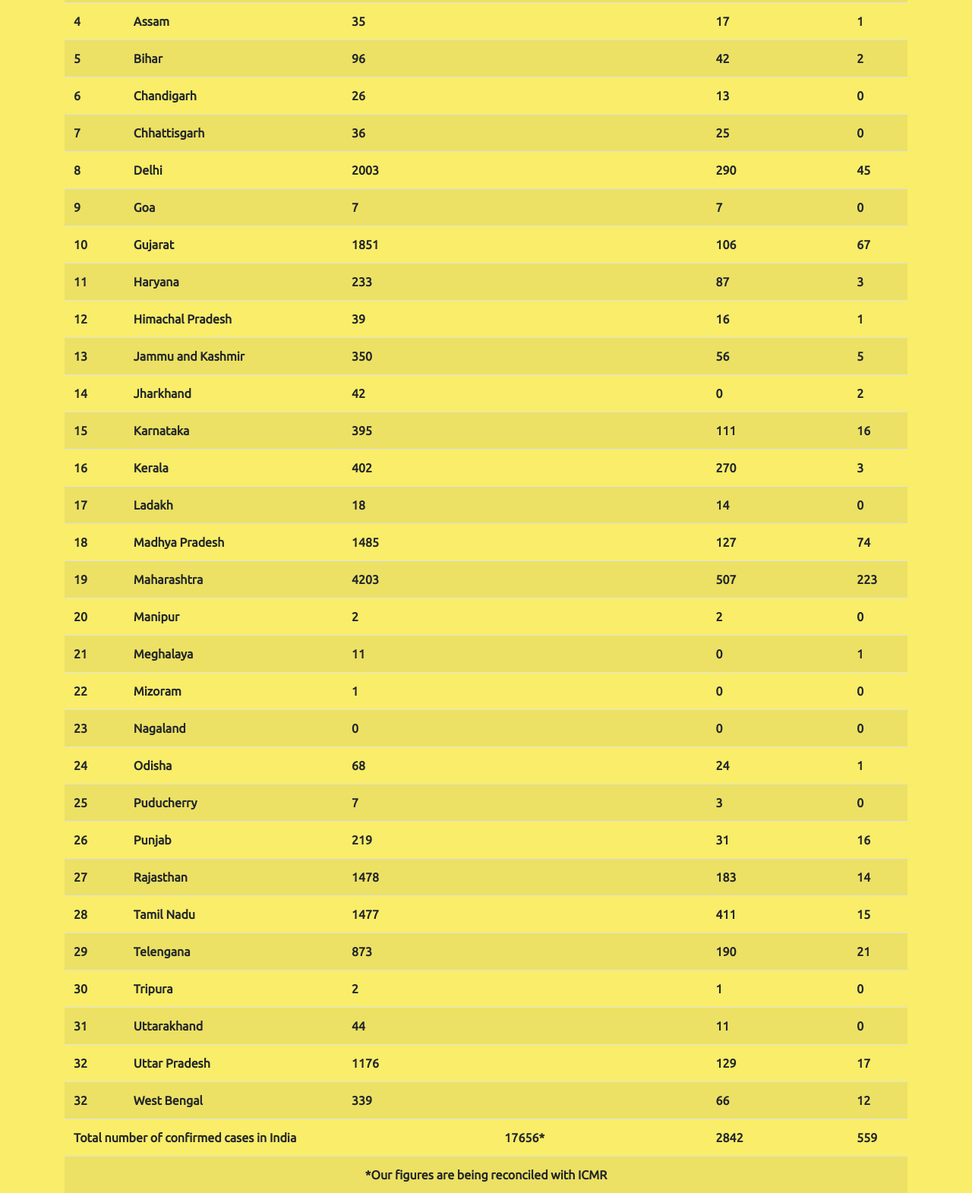
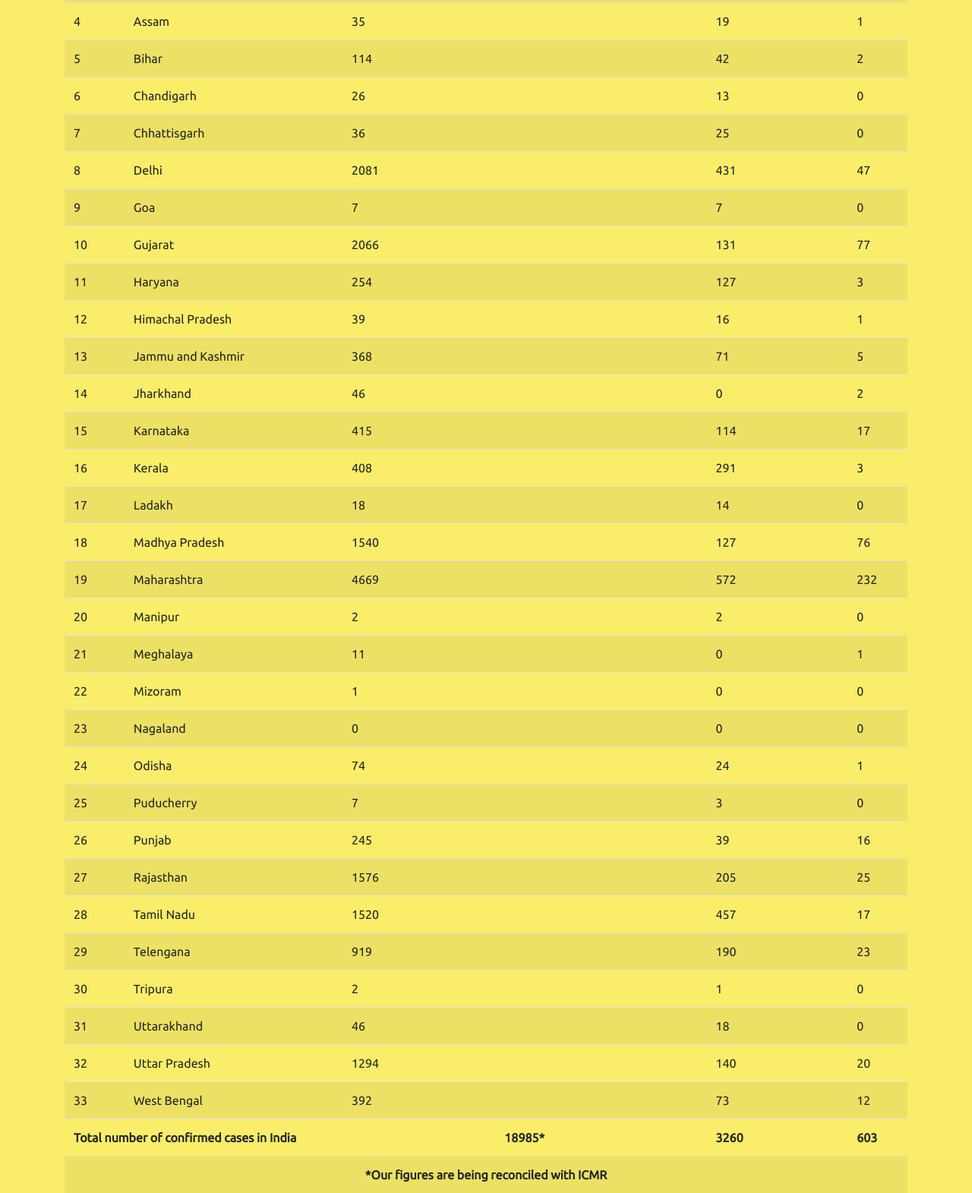
Before and after one commit to arsharaj/corona-tracker-website, a plain HTML site: page index.html in a window 1280 px wide. Shown: the part 723-2294 px from the top of the page at 76% size. Drawn offline with nearby package versions, Linux system fonts and the light colour scheme.

Commit message:
21 April 10:34PM

```diff
--- a/index.html
+++ b/index.html
@@ -11,7 +11,8 @@
   <meta name="viewport" content="width=device-width, initial-scale=1, shrink-to-fit=no">
   <title>Corona Tracker India</title>
   <link rel="shortcut icon" href="favicon.ico">
-  <link rel="stylesheet" href="https://stackpath.bootstrapcdn.com/bootstrap/4.4.1/css/bootstrap.min.css" integrity="sha384-Vkoo8x4CGsO3+Hhxv8T/Q5PaXtkKtu6ug5TOeNV6gBiFeWPGFN9MuhOf23Q9Ifjh" crossorigin="anonymous">
+  <link rel="stylesheet" href="https://stackpath.bootstrapcdn.com/bootstrap/4.4.1/css/bootstrap.min.css"
+    integrity="sha384-Vkoo8x4CGsO3+Hhxv8T/Q5PaXtkKtu6ug5TOeNV6gBiFeWPGFN9MuhOf23Q9Ifjh" crossorigin="anonymous">
   <link href="https://fonts.googleapis.com/css2?family=Ubuntu&display=swap" rel="stylesheet">
   <link rel="stylesheet" href="css/styles.css">
 </head>
@@ -22,7 +23,8 @@
     <a class="navbar-brand" href="#">
       <img src="images/logo.png" alt="logo" width="50">
     </a>
-    <button class="navbar-toggler" type="button" data-toggle="collapse" data-target="#navbarNav" aria-controls="navbarNav" aria-expanded="false" aria-label="Toggle navigation">
+    <button class="navbar-toggler" type="button" data-toggle="collapse" data-target="#navbarNav"
+      aria-controls="navbarNav" aria-expanded="false" aria-label="Toggle navigation">
       <span class="navbar-toggler-icon"></span>
     </button>
     <div class="collapse navbar-collapse" id="navbarNav">
@@ -54,16 +56,16 @@
             <tr>
               <td scope="row">1</td>
               <td>Active Cases</td>
-              <td>14255</td>
+              <td>15122</td>
             </tr>
             <tr>
               <td scope="row">2</td>
               <td>Cured / Discharged</td>
-              <td>2841</td>
+              <td>3259</td>
             <tr>
               <td scope="row">3</td>
               <td>Deaths</td>
-              <td>559</td>
+              <td>603</td>
             </tr>
             <tr>
               <td scope="row">4</td>
@@ -80,7 +82,7 @@
     <div class="container">
       <h1 class="heading">Statewise Stats</h1>
       <div class="table-responsive">
-        <table class="table table-striped" style="font-weight:bold">
+        <table class="table table-striped">
           <thead>
             <tr>
               <th><strong>S. No.</strong></th>
@@ -94,35 +96,35 @@
             <tr>
               <td>1</td>
               <td>Andaman and Nicobar Islands</td>
-              <td>15</td>
+              <td>16</td>
               <td>11</td>
               <td>0</td>
             </tr>
             <tr>
               <td>2</td>
               <td>Andhra Pradesh</td>
-              <td>722</td>
-              <td>92</td>
-              <td>20</td>
+              <td>757</td>
+              <td>96</td>
+              <td>22</td>
             </tr>
             <tr>
               <td>3</td>
               <td>Arunachal Pradesh</td>
               <td>1</td>
-              <td>0</td>
+              <td>1</td>
               <td>0</td>
             </tr>
             <tr>
               <td>4</td>
               <td>Assam</td>
               <td>35</td>
-              <td>17</td>
+              <td>19</td>
               <td>1</td>
             </tr>
             <tr>
               <td>5</td>
               <td>Bihar</td>
-              <td>96</td>
+              <td>114</td>
               <td>42</td>
               <td>2</td>
             </tr>
@@ -143,9 +145,9 @@
             <tr>
               <td>8</td>
               <td>Delhi</td>
-              <td>2003</td>
-              <td>290</td>
-              <td>45</td>
+              <td>2081</td>
+              <td>431</td>
+              <td>47</td>
             </tr>
             <tr>
               <td>9</td>
@@ -157,15 +159,15 @@
             <tr>
               <td>10</td>
               <td>Gujarat</td>
-              <td>1851</td>
-              <td>106</td>
-              <td>67</td>
+              <td>2066</td>
+              <td>131</td>
+              <td>77</td>
             </tr>
             <tr>
               <td>11</td>
               <td>Haryana</td>
-              <td>233</td>
-              <td>87</td>
+              <td>254</td>
+              <td>127</td>
               <td>3</td>
             </tr>
             <tr>
@@ -178,29 +180,29 @@
             <tr>
               <td>13</td>
               <td>Jammu and Kashmir</td>
-              <td>350</td>
-              <td>56</td>
+              <td>368</td>
+              <td>71</td>
               <td>5</td>
             </tr>
             <tr>
               <td>14</td>
               <td>Jharkhand</td>
-              <td>42</td>
+              <td>46</td>
               <td>0</td>
               <td>2</td>
             </tr>
             <tr>
               <td>15</td>
               <td>Karnataka</td>
-              <td>395</td>
-              <td>111</td>
-              <td>16</td>
+              <td>415</td>
+              <td>114</td>
+              <td>17</td>
             </tr>
             <tr>
               <td>16</td>
               <td>Kerala</td>
-              <td>402</td>
-              <td>270</td>
+              <td>408</td>
+              <td>291</td>
               <td>3</td>
             </tr>
             <tr>
@@ -213,16 +215,16 @@
             <tr>
               <td>18</td>
               <td>Madhya Pradesh</td>
-              <td>1485</td>
+              <td>1540</td>
               <td>127</td>
-              <td>74</td>
+              <td>76</td>
             </tr>
             <tr>
               <td>19</td>
               <td>Maharashtra</td>
-              <td>4203</td>
-              <td>507</td>
-              <td>223</td>
+              <td>4669</td>
+              <td>572</td>
+              <td>232</td>
             </tr>
             <tr>
               <td>20</td>
@@ -255,7 +257,7 @@
             <tr>
               <td>24</td>
               <td>Odisha</td>
-              <td>68</td>
+              <td>74</td>
               <td>24</td>
               <td>1</td>
             </tr>
@@ -269,30 +271,30 @@
             <tr>
               <td>26</td>
               <td>Punjab</td>
-              <td>219</td>
-              <td>31</td>
+              <td>245</td>
+              <td>39</td>
               <td>16</td>
             </tr>
             <tr>
               <td>27</td>
               <td>Rajasthan</td>
-              <td>1478</td>
-              <td>183</td>
-              <td>14</td>
+              <td>1576</td>
+              <td>205</td>
+              <td>25</td>
             </tr>
             <tr>
               <td>28</td>
               <td>Tamil Nadu</td>
-              <td>1477</td>
-              <td>411</td>
-              <td>15</td>
+              <td>1520</td>
+              <td>457</td>
+              <td>17</td>
             </tr>
             <tr>
               <td>29</td>
               <td>Telengana</td>
-              <td>873</td>
+              <td>919</td>
               <td>190</td>
-              <td>21</td>
+              <td>23</td>
             </tr>
             <tr>
               <td>30</td>
@@ -304,36 +306,37 @@
             <tr>
               <td>31</td>
               <td>Uttarakhand</td>
-              <td>44</td>
-              <td>11</td>
+              <td>46</td>
+              <td>18</td>
               <td>0</td>
             </tr>
             <tr>
               <td>32</td>
               <td>Uttar Pradesh</td>
-              <td>1176</td>
-              <td>129</td>
-              <td>17</td>
+              <td>1294</td>
+              <td>140</td>
+              <td>20</td>
             </tr>
             <tr>
-              <td>32</td>
+              <td>33</td>
               <td>West Bengal</td>
-              <td>339</td>
-              <td>66</td>
+              <td>392</td>
+              <td>73</td>
               <td>12</td>
             </tr>
             <tr>
               <td colspan="2"><strong><span>Total number of confirmed cases in India</span></strong></td>
-              <td align="center" style="text-align:center;"><strong>17656*</strong></td>
+              <td align="center" style="text-align:center;"><strong>18985*</strong></td>
               <td>
-                <strong>2842</strong>
+                <strong>3260</strong>
               </td>
               <td>
-                <strong>559</strong>
+                <strong>603</strong>
               </td>
             </tr>
             <tr>
-              <td align="center" colspan="5" style="text-align:center;"><strong>*Our figures are being reconciled with ICMR</strong></td>
+              <td align="center" colspan="5" style="text-align:center;"><strong>*Our figures are being reconciled with
+                  ICMR</strong></td>
             </tr>
           </tbody>
         </table>
@@ -393,6 +396,15 @@
               <td>2020-04-20</td>
               <td>
                 <a href="data/corona-data/2020-04-20-data.txt" target="_blank">
+                  Download
+                </a>
+              </td>
+            </tr>
+            <tr>
+              <td>6</td>
+              <td>2020-04-21</td>
+              <td>
+                <a href="data/corona-data/2020-04-21-data.txt" target="_blank">
                   Download
                 </a>
               </td>
@@ -487,9 +499,15 @@
     <a href="https://technoverser.wordpress.com">Blogs</a>
   </footer>
   <!-- Scripts -->
-  <script src="https://code.jquery.com/jquery-3.4.1.slim.min.js" integrity="sha384-J6qa4849blE2+poT4WnyKhv5vZF5SrPo0iEjwBvKU7imGFAV0wwj1yYfoRSJoZ+n" crossorigin="anonymous"></script>
-  <script src="https://cdn.jsdelivr.net/npm/popper.js@1.16.0/dist/umd/popper.min.js" integrity="sha384-Q6E9RHvbIyZFJoft+2mJbHaEWldlvI9IOYy5n3zV9zzTtmI3UksdQRVvoxMfooAo" crossorigin="anonymous"></script>
-  <script src="https://stackpath.bootstrapcdn.com/bootstrap/4.4.1/js/bootstrap.min.js" integrity="sha384-wfSDF2E50Y2D1uUdj0O3uMBJnjuUD4Ih7YwaYd1iqfktj0Uod8GCExl3Og8ifwB6" crossorigin="anonymous"></script>
+  <script src="https://code.jquery.com/jquery-3.4.1.slim.min.js"
+    integrity="sha384-J6qa4849blE2+poT4WnyKhv5vZF5SrPo0iEjwBvKU7imGFAV0wwj1yYfoRSJoZ+n"
+    crossorigin="anonymous"></script>
+  <script src="https://cdn.jsdelivr.net/npm/popper.js@1.16.0/dist/umd/popper.min.js"
+    integrity="sha384-Q6E9RHvbIyZFJoft+2mJbHaEWldlvI9IOYy5n3zV9zzTtmI3UksdQRVvoxMfooAo"
+    crossorigin="anonymous"></script>
+  <script src="https://stackpath.bootstrapcdn.com/bootstrap/4.4.1/js/bootstrap.min.js"
+    integrity="sha384-wfSDF2E50Y2D1uUdj0O3uMBJnjuUD4Ih7YwaYd1iqfktj0Uod8GCExl3Og8ifwB6"
+    crossorigin="anonymous"></script>
 </body>
 
 </html>
```
Also changed, not shown: data/corona-data/2020-04-21-data.txt (added).
